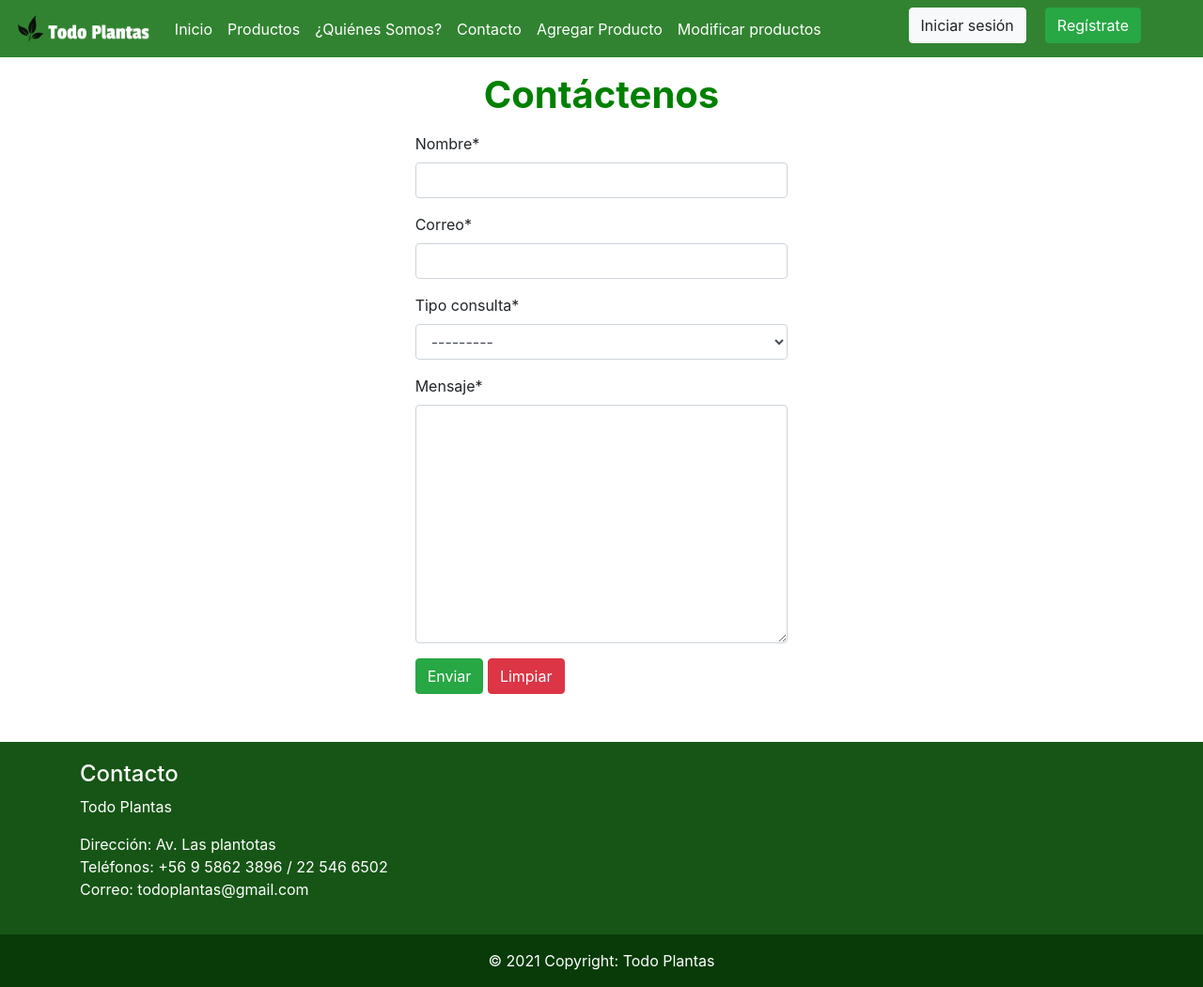
After one commit to carlosztw/test-proyecto-django, a Django app: page /contacto/ in a window 1280 px wide. The commit adds this page. Shown: the whole page at 94% size. Run offline with Django 3.2, Linux system fonts and the light colour scheme; some libraries are stand-ins or nearby versions.

Commit message:
contacto

```diff
--- a/app/admin.py
+++ b/app/admin.py
@@ -1,5 +1,5 @@
 from django.contrib import admin
-from .models import TipoProducto, Producto
+from .models import TipoProducto, Producto, Contacto
 
 # Register your models here.
 
@@ -11,3 +11,4 @@ class ProductoAdmin(admin.ModelAdmin):
 
 admin.site.register(TipoProducto)
 admin.site.register(Producto, ProductoAdmin)
+admin.site.register(Contacto)
--- a/app/forms.py
+++ b/app/forms.py
@@ -1,6 +1,6 @@
 from django import forms
 from django.forms import ModelForm, fields, widgets
-from .models import Producto
+from .models import Producto, Contacto
 
 #PARA TENER FORMS CON BOOTSTRAP:
     #INSTALAR: pip install django-crispy-forms
@@ -19,3 +19,10 @@ class ProductoForm(ModelForm):
         widgets = {
             'fecha': forms.SelectDateWidget(years=range(2015, 2030))
         }
+
+class ContactoForm(ModelForm):
+
+    nombre = forms.CharField(min_length=4, max_length=60)
+    class Meta:
+        model = Contacto
+        fields = '__all__'
--- a/app/models.py
+++ b/app/models.py
@@ -19,6 +19,20 @@ class Producto(models.Model):
     def __str__(self):
         return self.nombre
 
+consultas = [
+    [0, "Consulta"],
+    [1, "Reclamo"],
+    [2, "Felicitaciones"]
+]
+
+class Contacto(models.Model):
+    nombre = models.CharField(max_length=60)
+    correo = models.EmailField()
+    tipo_consulta = models.IntegerField(choices=consultas)
+    mensaje = models.TextField(max_length=500)
+
+    def __str__(self):
+        return self.nombre
 
 # makemigrations = crea el archivo de las migraciones  (el archivo que se envia a la base de datos ej: 0001_initial.py)
 # migrate = envia el archivo a la bd
--- a/app/templates/app/base.html
+++ b/app/templates/app/base.html
@@ -54,6 +54,9 @@
         </li>
         <li class="nav-item">
           <a class="nav-link" href="{% url 'quienessomos' %} " style="color: white;">¿Quiénes Somos?</a>
+        </li>
+        <li class="nav-item">
+          <a class="nav-link" href="{% url 'contacto' %} " style="color: white;">Contacto</a>
         </li>
         <li class="nav-item">
           <a class="nav-link" href="{% url 'agregar_producto' %} " style="color: white;">Agregar Producto</a>
--- /dev/null
+++ b/app/templates/app/contacto.html
@@ -0,0 +1,32 @@
+{% extends 'app/base.html' %}
+{% load static %}
+{% block contenido %}
+{% load crispy_forms_tags %}
+<div class="container-fluid" style="margin-bottom: 4%;">
+    <div class="row">
+        <div class="col-12 col-md-4 offset-md-4">
+            <h1 class= "text-center" style="margin-top: 4%; margin-bottom: 4%; color: green; font-weight: bold;">Contáctenos</h1>
+            <form action="" method="POST">
+                {% csrf_token %}
+                    {{ form | crispy }}
+
+                    <div style="margin-top: 2%;">
+                        <input type="submit" class="btn btn-success" value="Enviar">
+                        <input type="reset" class="btn btn-danger" value="Limpiar">
+                    </div>
+            </form>
+        </div>
+        <!-- Sweet alert cuando envie el formulario -->
+        {% if mensaje %}
+        <script>
+            Swal.fire({
+                title: '{{mensaje}}',
+                icon: 'success',
+                confirmButtonColor: '#4CAF50'
+            })
+        </script>
+        {% endif %}
+
+    </div>
+</div>
+{% endblock %}
--- a/app/urls.py
+++ b/app/urls.py
@@ -1,6 +1,6 @@
 from django.contrib import admin
 from django.urls import path
-from .views import index, productos, quienessomos, agregar_producto, modificar_producto, eliminar_producto, modificar
+from .views import index, productos, quienessomos, agregar_producto, modificar_producto, eliminar_producto, modificar, contacto
 from django.conf import settings #IMG
 from django.conf.urls.static import static #IMG
 
@@ -8,6 +8,7 @@ urlpatterns = [
     path('', index, name="index"),
     path('productos/', productos, name="productos"),
     path('quienessomos/', quienessomos, name="quienessomos"),
+    path('contacto/', contacto, name="contacto"),
     path('agregarproducto/', agregar_producto, name="agregar_producto"),
     path('modificarproducto/<id>/', modificar_producto, name="modificar_producto"),
     path('eliminarproducto/<id>/', eliminar_producto, name="eliminar_producto"),
--- a/app/views.py
+++ b/app/views.py
@@ -1,5 +1,5 @@
 from django.http.response import Http404
-from app.forms import ProductoForm
+from app.forms import ProductoForm, ContactoForm
 from django.shortcuts import render, redirect
 from .models import Producto
 from django.core.paginator import Page, Paginator
@@ -14,6 +14,23 @@ def productos(request):
 
 def quienessomos(request):
     return render(request, 'app/quienessomos.html')
+
+def contacto(request):
+    return render(request, 'app/contacto.html')
+
+def contacto(request):
+    datos = {
+        'form': ContactoForm()
+    }
+
+    if request.method == 'POST':
+        formulario = ContactoForm(request.POST)
+        if formulario.is_valid():
+            formulario.save()
+        datos['mensaje'] = "Solicitud enviada correctamente"
+
+    return render(request, 'app/contacto.html', datos)
+
 
 def productos(request):
     # CREAMOS UNA VARIABLE QUE LEE ALL EN LA BD (SELECT * FROM PRODUCTO)
```
Also changed, not shown: app/migrations/0005_contacto.py (added), db.sqlite3.
